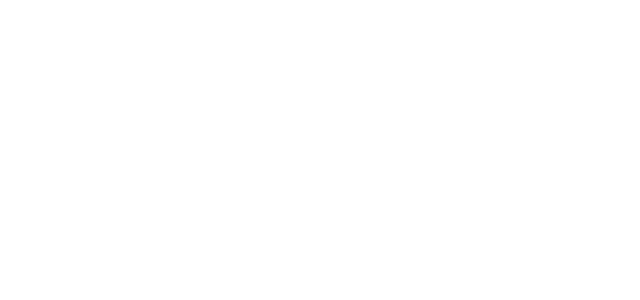
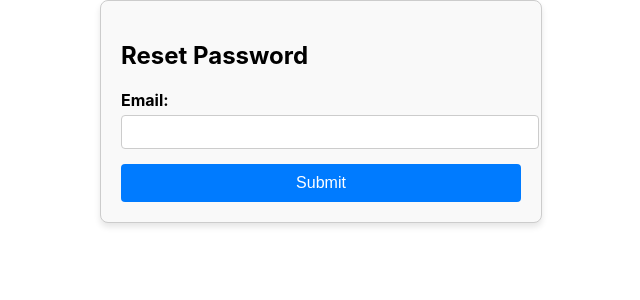
Before and after one commit to thilinisewwandi416/BananaPuzzle, a React (Create React App) app: page /resetpassword in a window 1280 px wide. Before the commit this address had no page. Shown: the top 300 px of the page, without its empty margins (319-959 px from the left). Built offline with nearby package versions, Linux system fonts and the light colour scheme.

Commit message:
adding reset pasword

```diff
--- a/src/APIs/apiEndpoints.js
+++ b/src/APIs/apiEndpoints.js
@@ -30,11 +30,12 @@
     });
   };
 
-  export const resetPassword = async () => {
+  export const resetPassword = async (email, otp, newPassword) => {
     return await apiRequest({
       baseURL: BACKEND_API_BASE_URL,
       method: 'POST',
-      endpoint: '/api/Player/logout'
+      endpoint: '/api/Player/resetpassword',
+      data: {email, otp, newPassword}
     });
   };
 
--- a/src/App.js
+++ b/src/App.js
@@ -5,6 +5,7 @@
 import SignupPage from './pages/signup/SignupPage';
 import HomePage from './pages/homepage/HomePage';
 import GamePage from './pages/gamepage/GamePage';
+import ResetPassword from './pages/resetpassword/ResetPassword';
 
 function App() {
   return (
@@ -16,6 +17,7 @@
           <Route path="/signup" element={<SignupPage />} />
           <Route path="/homepage" element={<HomePage />} />
           <Route path="/gamepage" element={<GamePage />} />
+          <Route path="/resetpassword" element={<ResetPassword />} />
         </Routes>
       </div>
     </Router>
--- a/src/pages/login/LoginPage.jsx
+++ b/src/pages/login/LoginPage.jsx
@@ -52,7 +52,7 @@
             required
           />
 
-          <a href="#" className="forgot-password">
+          <a href="/resetpassword" className="forgot-password">
             Forgot your password?
           </a>
 
--- /dev/null
+++ b/src/pages/resetpassword/ResetPassword.css
@@ -0,0 +1,70 @@
+
+.reset-password-container {
+    max-width: 400px;
+    margin: auto;
+    padding: 20px;
+    border: 1px solid #ccc;
+    border-radius: 8px;
+    background-color: #f9f9f9;
+    box-shadow: 0 4px 6px rgba(0, 0, 0, 0.1);
+  }
+
+  /* Form group styles */
+  .form-group {
+    margin-bottom: 15px;
+  }
+
+  label {
+    display: block;
+    font-weight: bold;
+    margin-bottom: 5px;
+  }
+
+  .input-field {
+    width: 100%;
+    padding: 8px;
+    border: 1px solid #ccc;
+    border-radius: 4px;
+    font-size: 14px;
+  }
+
+  /* Button styles */
+  .primary-button,
+  .success-button {
+    padding: 10px 15px;
+    border: none;
+    border-radius: 4px;
+    font-size: 16px;
+    color: white;
+    cursor: pointer;
+    width: 100%;
+  }
+
+  .primary-button {
+    background-color: #007bff;
+  }
+
+  .primary-button:hover {
+    background-color: #0056b3;
+  }
+
+  .success-button {
+    background-color: #28a745;
+  }
+
+  .success-button:hover {
+    background-color: #218838;
+  }
+
+  /* Messages */
+  .error-message {
+    color: red;
+    font-size: 14px;
+    margin-bottom: 15px;
+  }
+
+  .success-message {
+    color: green;
+    font-size: 14px;
+    margin-bottom: 15px;
+  }
--- /dev/null
+++ b/src/pages/resetpassword/ResetPassword.jsx
@@ -0,0 +1,117 @@
+import React, { useState } from "react";
+import "./ResetPassword.css";
+import { forgotPassword } from "../../APIs/apiEndpoints";
+
+const ResetPassword = () => {
+  const [email, setEmail] = useState("");
+  const [emailSubmitted, setEmailSubmitted] = useState(false);
+  const [otp, setOtp] = useState(""); // New state for OTP
+  const [password, setPassword] = useState("");
+  const [confirmPassword, setConfirmPassword] = useState("");
+  const [error, setError] = useState("");
+  const [successMessage, setSuccessMessage] = useState("");
+
+  const handleEmailSubmit = async () => {
+    setError("");
+    try {
+      const response = await forgotPassword(email);
+
+      if (response.returnStatus) {
+        setEmailSubmitted(true);
+        setSuccessMessage(response.returnMessage); // Inform the user about OTP sent
+      } else {
+        throw new Error(response.returnMessage || "Please try again.");
+      }
+    } catch (err) {
+      setError(err.message || "An error occurred. Please try again.");
+    }
+  };
+
+  const handleOtpAndPasswordSubmit = async () => {
+    setError("");
+    if (password !== confirmPassword) {
+      setError("Passwords do not match.");
+      return;
+    }
+
+    try {
+      const response = await fetch(email,otp,password);
+
+      if (!response.ok) {
+        const res = await response.json();
+        throw new Error(res.message || "Failed to reset password. Please try again.");
+      }
+
+      setSuccessMessage("Password has been successfully reset!");
+    } catch (err) {
+      setError(err.message || "An error occurred. Please try again.");
+    }
+  };
+
+  return (
+    <div className="reset-password-container">
+      <h2>Reset Password</h2>
+      {error && <p className="error-message">{error}</p>}
+      {successMessage && <p className="success-message">{successMessage}</p>}
+      {!emailSubmitted ? (
+        <>
+          <div className="form-group">
+            <label htmlFor="email">Email:</label>
+            <input
+              type="email"
+              id="email"
+              value={email}
+              onChange={(e) => setEmail(e.target.value)}
+              required
+              className="input-field"
+            />
+          </div>
+          <button onClick={handleEmailSubmit} className="primary-button">
+            Submit
+          </button>
+        </>
+      ) : (
+        <>
+          <div className="form-group">
+            <label htmlFor="otp">OTP:</label>
+            <input
+              type="text"
+              id="otp"
+              value={otp}
+              onChange={(e) => setOtp(e.target.value)}
+              required
+              className="input-field"
+            />
+          </div>
+          <div className="form-group">
+            <label htmlFor="password">New Password:</label>
+            <input
+              type="password"
+              id="password"
+              value={password}
+              onChange={(e) => setPassword(e.target.value)}
+              required
+              className="input-field"
+            />
+          </div>
+          <div className="form-group">
+            <label htmlFor="confirmPassword">Confirm Password:</label>
+            <input
+              type="password"
+              id="confirmPassword"
+              value={confirmPassword}
+              onChange={(e) => setConfirmPassword(e.target.value)}
+              required
+              className="input-field"
+            />
+          </div>
+          <button onClick={handleOtpAndPasswordSubmit} className="success-button">
+            Reset Password
+          </button>
+        </>
+      )}
+    </div>
+  );
+};
+
+export default ResetPassword;
```
